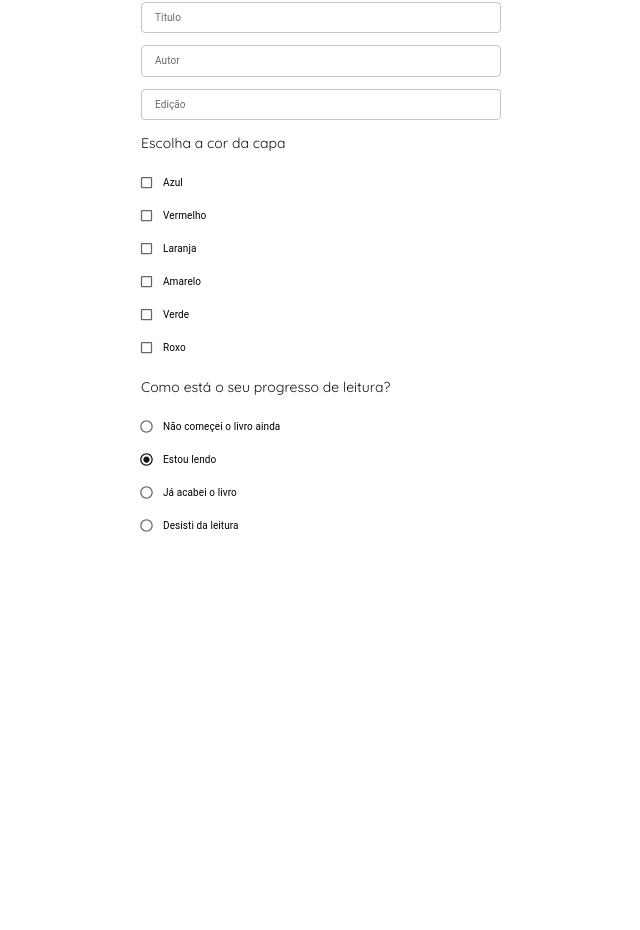
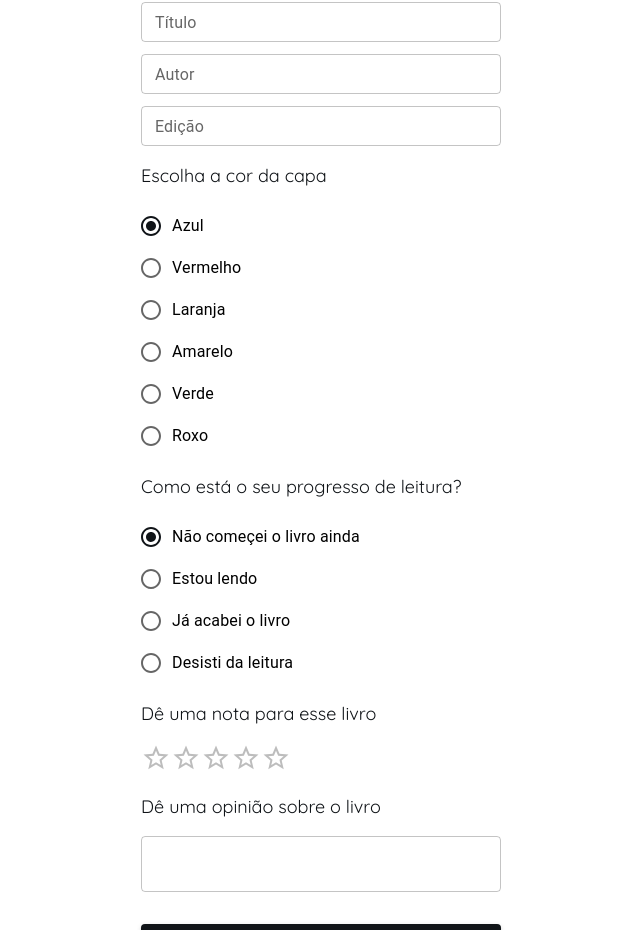
Before and after one commit to anatartari/BookJar, a React (Create React App) app in the folder bookjarfront/: page /register-book in a window 1280 px wide. Shown: the part 178-1108 px from the top of the page, without its empty margins (319-959 px from the left). Before the commit the page ends 800 px from the top, so only its background shows below. Built offline with nearby package versions, Linux system fonts and the light colour scheme; a web font is replaced by a local one.

Commit message:
register-book interface finished

```diff
--- a/bookjarfront/src/App.css
+++ b/bookjarfront/src/App.css
@@ -1,7 +1,3 @@
-html {
-  font-size: 62.5%;
-}
-
 .app-margin-top {
   margin-top: 42px;
 }
@@ -9,21 +5,21 @@ html {
 /***************TEXT-STYLES***************/
 
 .text-title-dark-bold {
-  font-size: 1.8rem;
+  font-size: 18px;
   font-weight: 700;
   font-family: "Merriweather Sans", sans-serif;
   color: #101418;
 }
 
 .text-title-dark {
-  font-size: 1.8rem;
+  font-size: 18px;
   font-weight: 400;
   font-family: "Merriweather Sans", sans-serif;
   color: #101418;
 }
 
 .text-standart-italic-dark {
-  font-size: 1.4rem;
+  font-size: 14px;
   font-weight: 300;
   font-family: "Merriweather Sans", sans-serif;
   font-style: italic;
@@ -31,7 +27,7 @@ html {
 }
 
 .text-medium-italic-dark {
-  font-size: 1.4rem;
+  font-size: 14px;
   font-weight: 400;
   font-family: "Merriweather Sans", sans-serif;
   font-style: italic;
@@ -39,7 +35,7 @@ html {
 }
 
 .text-standart-dark {
-  font-size: 1.4rem;
+  font-size: 14px;
   font-weight: 300;
   font-family: "Merriweather Sans", sans-serif;
   color: #101418;
@@ -47,21 +43,21 @@ html {
 
 .text-asap-regular-medium {
   font-family: "Asap Condensed", sans-serif;
-  font-size: 1.8rem;
+  font-size: 18px;
   font-weight: 400;
   color: white;
 }
 
 .text-asap-regular-small {
   font-family: "Asap Condensed", sans-serif;
-  font-size: 1.6rem;
+  font-size: 16px;
   font-weight: 400;
   color: white;
 }
 
 .text-asap-regular-big-bold {
   font-family: "Asap Condensed", sans-serif;
-  font-size: 2rem;
+  font-size: 20px;
   font-weight: 500;
   color: white;
 }
@@ -69,14 +65,13 @@ html {
 .text-quick-regular-dark-big {
   font-family: "Quicksand", sans-serif;
   color: #101418;
-  font-size: 2.4rem;
+  font-size: 24px;
   font-weight: 400;
 }
 
-.text-quick-standart-italic-dark {
-  font-size: 1.4rem;
+.text-quick-standart-dark-small {
+  font-size: 18px;
   font-weight: 400;
   font-family: "Quicksand", sans-serif;
-
   color: #101418;
 }
--- a/bookjarfront/src/components/book/book.css
+++ b/bookjarfront/src/components/book/book.css
@@ -13,7 +13,7 @@
 
   .text-asap-regular-big {
     font-family: "Asap Condensed", sans-serif;
-    font-size: 3.2rem;
+    font-size: 32px;
     font-weight: 400;
     color: white;
     margin: 30px 42px;
@@ -52,7 +52,7 @@
 
   .text-asap-regular-big {
     font-family: "Asap Condensed", sans-serif;
-    font-size: 2.4rem;
+    font-size: 24px;
     font-weight: 400;
     color: white;
     margin: 30px 42px;
--- a/bookjarfront/src/components/book/index.js
+++ b/bookjarfront/src/components/book/index.js
@@ -24,6 +24,8 @@ function readingProgress(status) {
     return "Não foi lido ainda";
   } else if (status === "giveUp") {
     return "Desistiu da leitura";
+  } else if (status === "finished") {
+    return "Leitura finalizada";
   }
 }
 
@@ -45,15 +47,10 @@ export const Book = (props) => {
 
         <div className="frame">
           <div className="cover-block">
-            {props.book.year_finished ? (
-              <p className="text-asap-regular-medium cover-itens">
-                Lido em {props.book.year_finished}
-              </p>
-            ) : (
-              <p className="text-asap-regular-medium cover-itens">
-                {readingProgress(props.book.progress)}
-              </p>
-            )}
+            <p className="text-asap-regular-medium cover-itens">
+              {readingProgress(props.book.progress)}
+            </p>
+
             {props.book.comment ? (
               <button
                 onClick={handleOpen}
--- a/bookjarfront/src/components/navbar/navbarEelements.js
+++ b/bookjarfront/src/components/navbar/navbarEelements.js
@@ -25,7 +25,7 @@ export const NavLogo = styled.h1`
   justify-self: center;
   cursor: pointer;
   font-family: "Merriweather Sans", sans-serif;
-  font-size: 2.8rem;
+  font-size: 28px;
   display: flex;
   align-items: flex-end;
   font-weight: 400;
--- a/bookjarfront/src/pages/regiser-book/index.js
+++ b/bookjarfront/src/pages/regiser-book/index.js
@@ -1,18 +1,87 @@
-import React from "react";
+import React, { useState } from "react";
 import { Grid, TextField } from "@mui/material";
 import "./register-book.css";
-
-import FormGroup from "@mui/material/FormGroup";
+import Button from "@mui/material/Button";
 import FormControlLabel from "@mui/material/FormControlLabel";
-import Checkbox from "@mui/material/Checkbox";
 import Radio from "@mui/material/Radio";
 import RadioGroup from "@mui/material/RadioGroup";
 import FormControl from "@mui/material/FormControl";
-import FormLabel from "@mui/material/FormLabel";
+import Rating from "@mui/material/Rating";
+import Snackbar from "@mui/material/Snackbar";
+import MuiAlert from "@mui/material/Alert";
+
+const Alert = React.forwardRef(function Alert(props, ref) {
+  return <MuiAlert elevation={6} ref={ref} variant="filled" {...props} />;
+});
 
 export const RegisterBook = () => {
+  const [rating, setRating] = useState("");
+  const [title, setTitle] = useState("");
+  const [author, setAuthor] = useState("");
+  const [edition, setEdition] = useState("");
+  const [color, setColor] = useState("blue");
+  const [progress, setProgress] = useState("notRead");
+  const [comment, setComment] = useState("");
+  const [open, setOpen] = React.useState(false);
+  const [message, setMessage] = useState("");
+
+  const handleClose = (event, reason) => {
+    if (reason === "clickaway") {
+      return;
+    }
+
+    setOpen(false);
+  };
+
+  const handleRating = (event) => {
+    setRating(event.target.value);
+  };
+
+  const handleTitle = (event) => {
+    setTitle(event.target.value);
+  };
+
+  const handleAuthor = (event) => {
+    setAuthor(event.target.value);
+  };
+
+  const handleEdition = (event) => {
+    setEdition(event.target.value);
+  };
+
+  const handleColor = (event) => {
+    setColor(event.target.value);
+  };
+
+  const handleProgress = (event) => {
+    setProgress(event.target.value);
+  };
+
+  const handleComment = (event) => {
+    setComment(event.target.value);
+  };
+
+  const submit = () => {
+    if (title === "" || author === "") {
+      if (title === "" && author === "") {
+        setMessage("Os campos título e autor são obrigatórios");
+      } else if (title === "") {
+        setMessage("O campo título é obrigatório");
+      } else if (author === "") {
+        setMessage("O campo autor é obrigatório");
+      }
+      setOpen(true);
+    }
+    console.log(title, author, edition, color, progress, rating, comment);
+  };
+
   return (
     <>
+      <Snackbar open={open} autoHideDuration={3000} onClose={handleClose}>
+        <Alert onClose={handleClose} severity="error" sx={{ width: "100%" }}>
+          {message}
+        </Alert>
+      </Snackbar>
       <div className="register-book-container app-margin-top">
         <div className="register-book-container-block">
           <p className="text-quick-regular-dark-big">Cadastre seu livro</p>
@@ -23,6 +92,7 @@ export const RegisterBook = () => {
               id="outlined-basic"
               label="Título"
               variant="outlined"
+              onChange={handleTitle}
             />
           </div>
           <div className="input-container">
@@ -32,64 +102,131 @@ export const RegisterBook = () => {
               id="outlined-basic"
               label="Autor"
               variant="outlined"
+              onChange={handleAuthor}
             />
           </div>
           <div className="input-container">
             <TextField
+              type="number"
               fullWidth
               size="small"
               id="outlined-basic"
               label="Edição"
               variant="outlined"
+              onChange={handleEdition}
             />
           </div>
-          <p className="text-quick-standart-italic-dark ">
+          <p className="text-quick-standart-dark-small">
             {" "}
             Escolha a cor da capa
           </p>
 
-          <FormGroup>
-            <FormControlLabel control={<Checkbox />} label="Azul" />
-            <FormControlLabel control={<Checkbox />} label="Vermelho" />
-            <FormControlLabel control={<Checkbox />} label="Laranja" />
-            <FormControlLabel control={<Checkbox />} label="Amarelo" />
-            <FormControlLabel control={<Checkbox />} label="Verde" />
-            <FormControlLabel control={<Checkbox />} label="Roxo" />
-          </FormGroup>
+          <FormControl component="fieldset">
+            <RadioGroup
+              aria-label="color"
+              defaultValue="blue"
+              name="radio-buttons-group"
+              onChange={handleColor}
+              value={color}
+            >
+              <FormControlLabel control={<Radio />} value="blue" label="Azul" />
+              <FormControlLabel
+                control={<Radio />}
+                value="red"
+                label="Vermelho"
+              />
+              <FormControlLabel
+                control={<Radio />}
+                value="orange"
+                label="Laranja"
+              />
+              <FormControlLabel
+                control={<Radio />}
+                value="yellow"
+                label="Amarelo"
+              />
+              <FormControlLabel
+                control={<Radio />}
+                value="green"
+                label="Verde"
+              />
+              <FormControlLabel
+                control={<Radio />}
+                value="purple"
+                label="Roxo"
+              />
+            </RadioGroup>
+          </FormControl>
 
-          <p className="text-quick-standart-italic-dark ">
+          <p className="text-quick-standart-dark-small">
             {" "}
             Como está o seu progresso de leitura?
           </p>
 
           <FormControl component="fieldset">
             <RadioGroup
-              aria-label="gender"
-              defaultValue="female"
+              aria-label="progress"
+              defaultValue="inProgress"
               name="radio-buttons-group"
+              value={progress}
+              onChange={handleProgress}
             >
               <FormControlLabel
-                value="other"
+                value="notRead"
                 control={<Radio />}
                 label="Não começei o livro ainda"
               />
               <FormControlLabel
-                value="female"
+                value="inProgress"
                 control={<Radio />}
                 label="Estou lendo"
               />
               <FormControlLabel
-                value="male"
+                value="finished"
                 control={<Radio />}
                 label="Já acabei o livro"
               />
               <FormControlLabel
-                value="other"
+                value="giveUp"
                 control={<Radio />}
                 label="Desisti da leitura"
               />
             </RadioGroup>
           </FormControl>
+          <div>
+            <p className="text-quick-standart-dark-small">
+              {" "}
+              Dê uma nota para esse livro
+            </p>
+            <Rating
+              value={rating}
+              onChange={handleRating}
+              name="size-large"
+              size="large"
+            />
+          </div>
+          <div className="input-container">
+            <p className="text-quick-standart-dark-small">
+              {" "}
+              Dê uma opinião sobre o livro
+            </p>
+            <TextField
+              className="font"
+              id="outlined-multiline-flexible"
+              label=""
+              multiline
+              fullWidth
+              maxRows={20}
+              value={comment}
+              onChange={handleComment}
+            />
+          </div>
+          <br />
+          <div>
+            <Button onClick={submit} fullWidth variant="contained">
+              Salvar livro
+            </Button>
+          </div>
         </div>
       </div>
     </>
--- a/bookjarfront/src/pages/regiser-book/register-book.css
+++ b/bookjarfront/src/pages/regiser-book/register-book.css
@@ -1,6 +1,11 @@
+html {
+  font-size: 100%;
+}
+
 .register-book-container {
   display: flex;
   justify-content: center;
+  margin-bottom: 36px;
 }
 
 .register-book-container-block {
```
